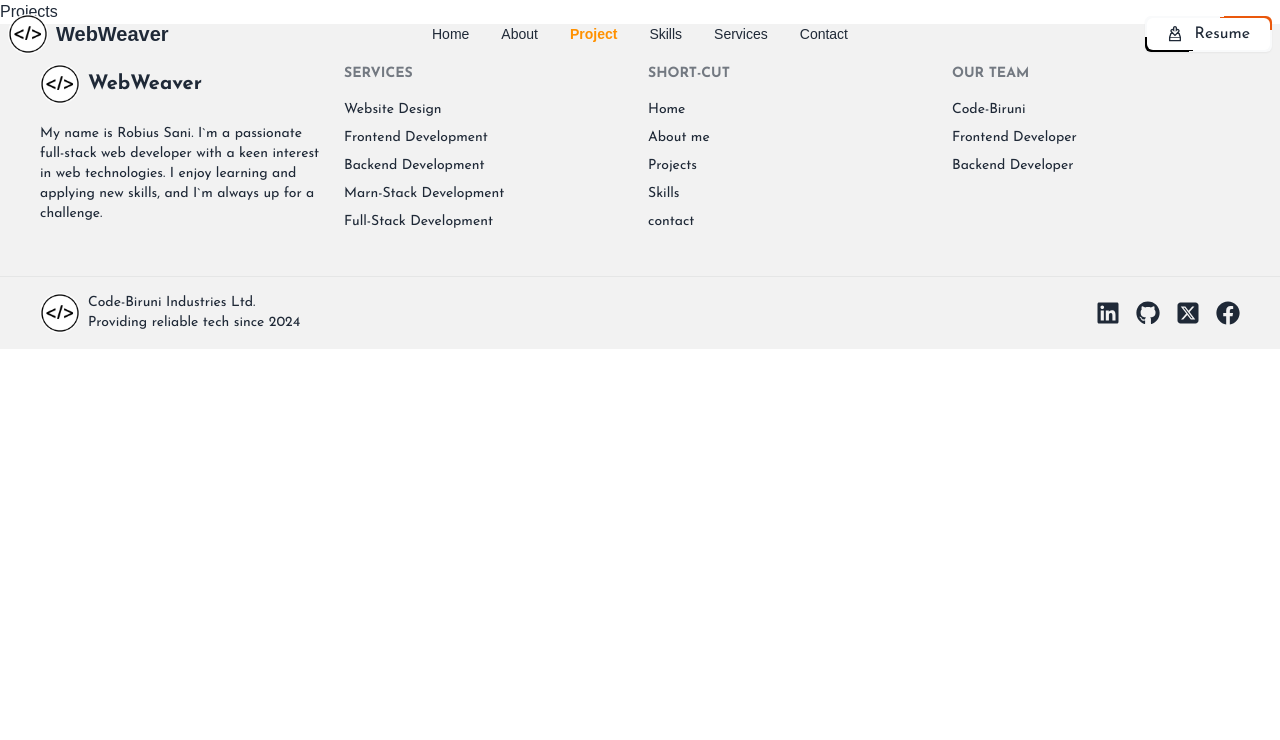
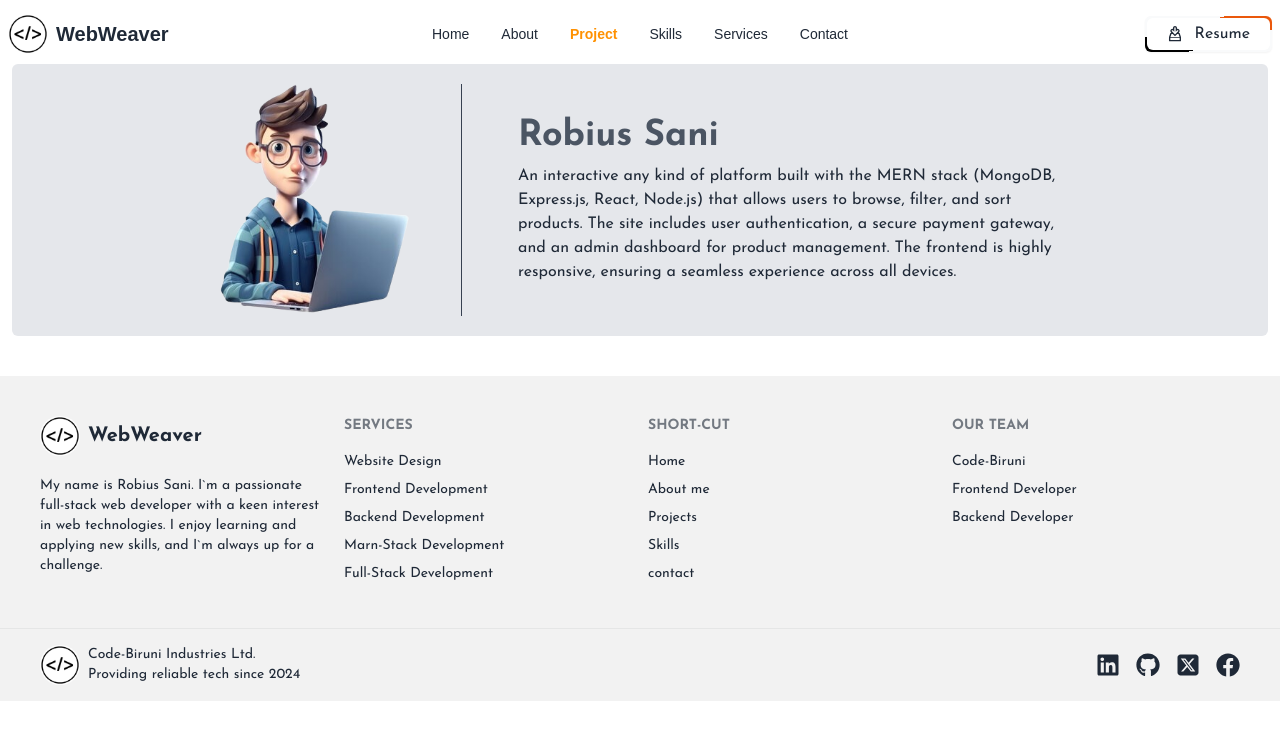
Before and after one commit to Robiu-Sani/Protfolio, a React (Vite) app: page /project in a window 1280 px wide. Shown: the top 740 px of the page. Built offline with nearby package versions, Linux system fonts and the light colour scheme; a web font is replaced by a local one.

Commit message:
about section is done

```diff
--- a/src/Component/LandingPages/Projects/Projects.jsx
+++ b/src/Component/LandingPages/Projects/Projects.jsx
@@ -1,3 +1,9 @@
+import ProjectsBanner from "./ProjectsBanner";
+
 export default function Projects() {
-  return <div>Projects</div>;
+  return (
+    <div className="w-full">
+      <ProjectsBanner></ProjectsBanner>
+    </div>
+  );
 }
--- /dev/null
+++ b/src/Component/LandingPages/Projects/ProjectsBanner.jsx
@@ -0,0 +1,28 @@
+import image from "../../../images/aboutinfo.png";
+
+export default function ProjectsBanner() {
+  return (
+    <div className="w-full pt-16 pb-10 px-3 flex justify-center items-center">
+      <div className="bg-gray-200 rounded-md p-5  flex-col sm:flex-row px-2 container mx-auto flex justify-center items-center gap-10">
+        <img
+          src={image}
+          alt="about logo"
+          className="w-[250px] mr-4 border-b sm:border-b-0 sm:border-r pr-0 pb-10 sm:pb-0 sm:pr-10 border-gray-700"
+        />
+        <div className="JosefinSans flex flex-col gap-2 text-gray-800">
+          <h1 className="text-4xl font-bold text-gray-600 JosefinSans">
+            Robius Sani
+          </h1>
+          <p className="max-w-[550px] JosefinSans">
+            An interactive any kind of platform built with the MERN stack
+            (MongoDB, Express.js, React, Node.js) that allows users to browse,
+            filter, and sort products. The site includes user authentication, a
+            secure payment gateway, and an admin dashboard for product
+            management. The frontend is highly responsive, ensuring a seamless
+            experience across all devices.
+          </p>
+        </div>
+      </div>
+    </div>
+  );
+}
--- a/src/Component/LandingPages/Services/Services.jsx
+++ b/src/Component/LandingPages/Services/Services.jsx
@@ -1,3 +1,9 @@
+import ServicesBanner from "./ServicesBanner";
+
 export default function Services() {
-  return <div>Services</div>;
+  return (
+    <div>
+      <ServicesBanner></ServicesBanner>
+    </div>
+  );
 }
--- /dev/null
+++ b/src/Component/LandingPages/Services/ServicesBanner.jsx
@@ -0,0 +1,26 @@
+import image from "../../../images/aboutinfo.png";
+
+export default function ServicesBanner() {
+  return (
+    <div className="w-full pt-16 pb-10 px-3 flex justify-center items-center">
+      <div className="bg-gray-200 rounded-md p-5  flex-col sm:flex-row px-2 container mx-auto flex justify-center items-center gap-10">
+        <img
+          src={image}
+          alt="about logo"
+          className="w-[250px] mr-4 border-b sm:border-b-0 sm:border-r pr-0 pb-10 sm:pb-0 sm:pr-10 border-gray-700"
+        />
+        <div className="JosefinSans flex flex-col gap-2 text-gray-800">
+          <h1 className="text-4xl font-bold text-gray-600 JosefinSans">
+            Robius Sani
+          </h1>
+          <p className="max-w-[550px] JosefinSans">
+            I offer a range of services including web development, API
+            integration, responsive design, and database management. From
+            creating dynamic user interfaces to building robust backend systems,
+            I deliver solutions tailored to your business needs.
+          </p>
+        </div>
+      </div>
+    </div>
+  );
+}
--- a/src/Component/LandingPages/Skills/Skills.jsx
+++ b/src/Component/LandingPages/Skills/Skills.jsx
@@ -1,3 +1,9 @@
+import SkillsBanner from "./SkillsBanner";
+
 export default function Skills() {
-  return <div>Skills</div>;
+  return (
+    <div>
+      <SkillsBanner></SkillsBanner>
+    </div>
+  );
 }
--- /dev/null
+++ b/src/Component/LandingPages/Skills/SkillsBanner.jsx
@@ -0,0 +1,26 @@
+import image from "../../../images/aboutinfo.png";
+
+export default function SkillsBanner() {
+  return (
+    <div className="w-full pt-16 pb-10 px-3 flex justify-center items-center">
+      <div className="bg-gray-200 rounded-md p-5  flex-col sm:flex-row px-2 container mx-auto flex justify-center items-center gap-10">
+        <img
+          src={image}
+          alt="about logo"
+          className="w-[250px] mr-4 border-b sm:border-b-0 sm:border-r pr-0 pb-10 sm:pb-0 sm:pr-10 border-gray-700"
+        />
+        <div className="JosefinSans flex flex-col gap-2 text-gray-800">
+          <h1 className="text-4xl font-bold text-gray-600 JosefinSans">
+            Robius Sani
+          </h1>
+          <p className="max-w-[550px] JosefinSans">
+            As a Full Stack Developer, I specialize in building scalable
+            applications using the MERN stack (MongoDB, Express.js, React,
+            Node.js). With expertise in both frontend and backend, I deliver
+            seamless user experiences and efficient server-side logic.
+          </p>
+        </div>
+      </div>
+    </div>
+  );
+}
```
Also changed, not shown: 1 other file (tests, documents, lock files or other folders).
